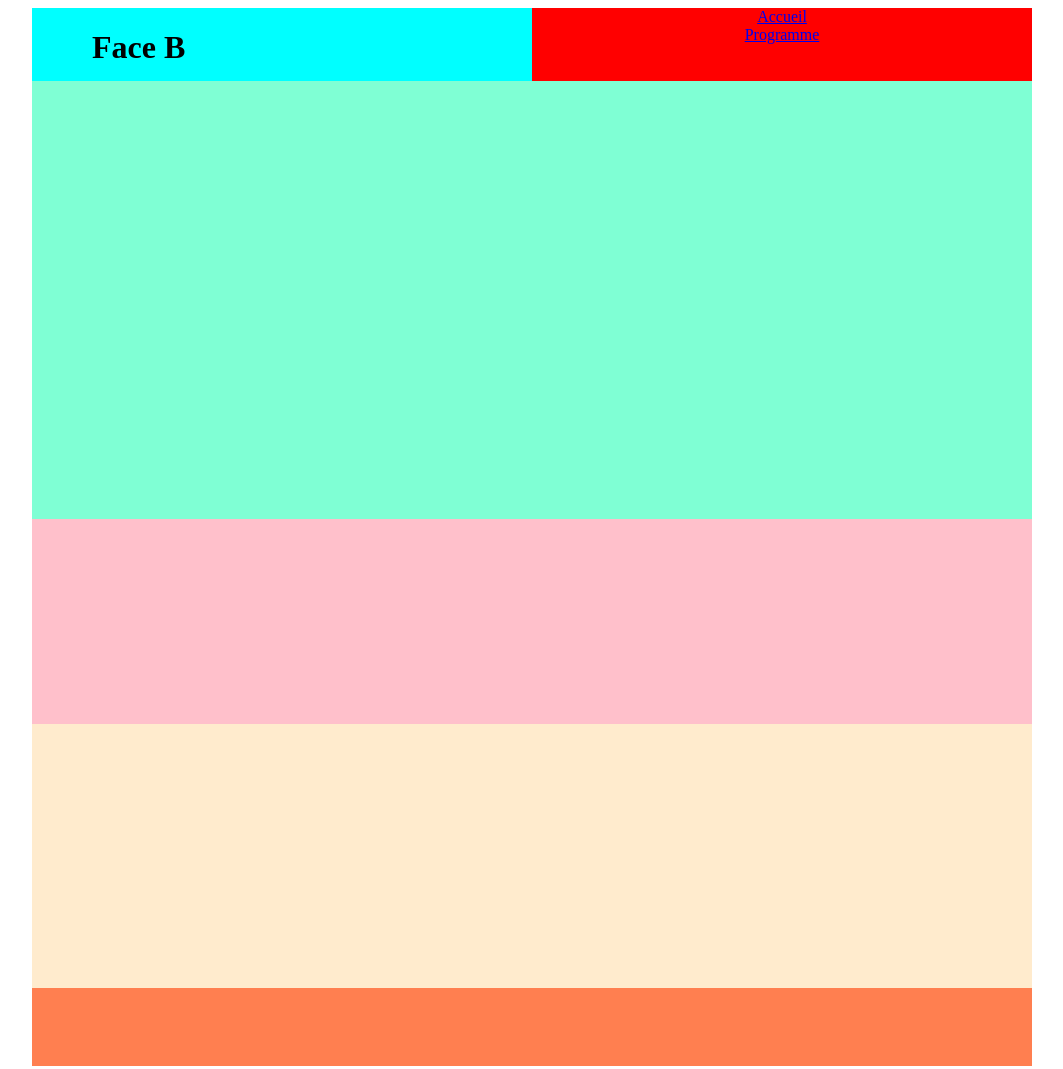
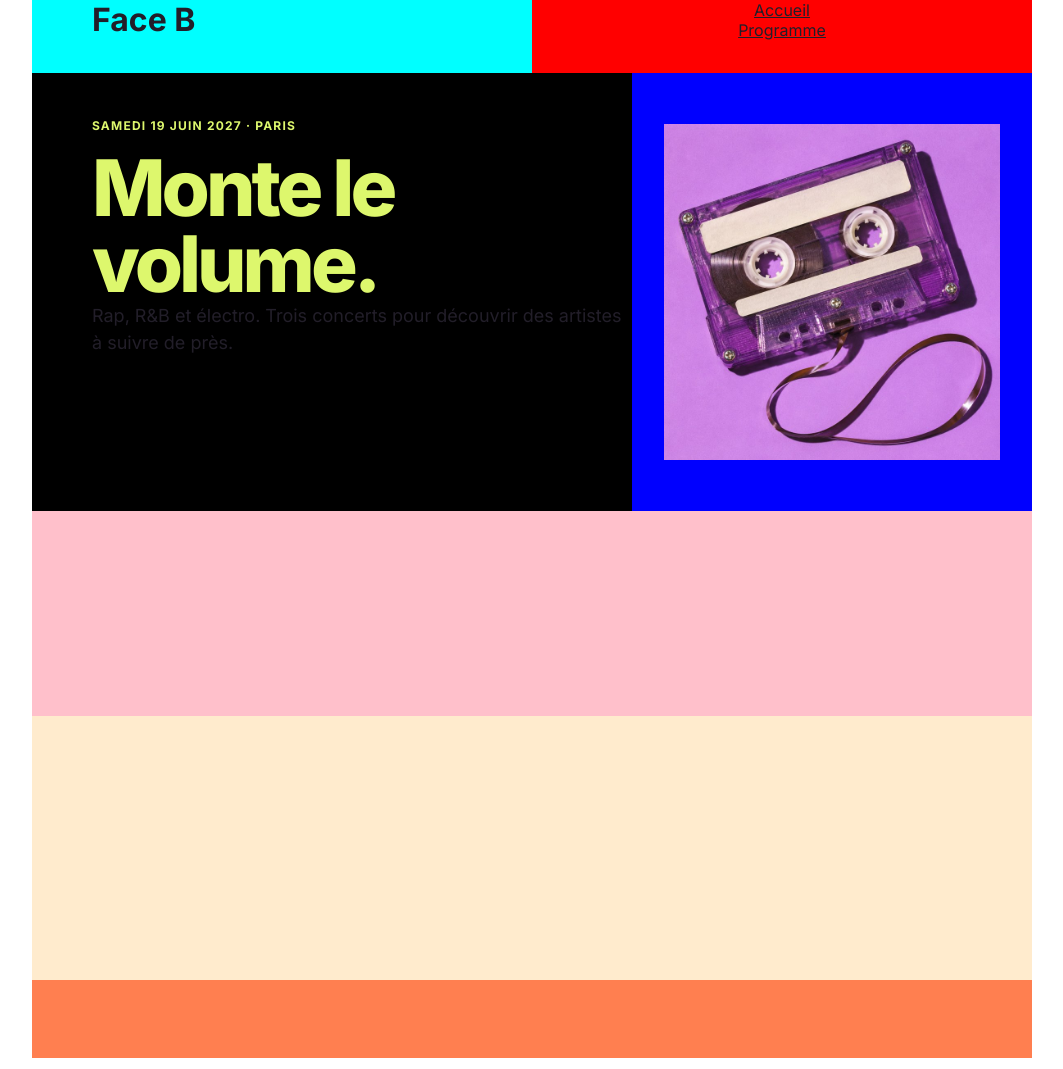
Before and after one commit to SoltaneJaGh/Site-face-B, a plain HTML site: page Index.html in a window 1280 px wide. Shown: the whole page, without its empty margins (108-1171 px from the left). Drawn offline with Linux system fonts and the light colour scheme.

Commit message:
troisième version

```diff
--- a/Index.html
+++ b/Index.html
@@ -19,7 +19,19 @@
           </div>
         </div>
       </div>
-      <div class="end-start"></div>
+      <div class="end-start">
+        <div class="es-left">
+          <p class="date">SAMEDI 19 JUIN 2027 · PARIS</p>
+          <h1 class="monte-volume">Monte le volume.</h1>
+          <p class="texte-info">
+            Rap, R&B et électro. Trois concerts pour découvrir des artistes à
+            suivre de près.
+          </p>
+        </div>
+        <div class="es-right">
+          <img class="cassette" src="cassette.jpg" alt="" />
+        </div>
+      </div>
       <div class="middle"></div>
       <div class="end-middle"></div>
       <div class="end"></div>
--- a/style.css
+++ b/style.css
@@ -1,3 +1,16 @@
+@import url("https://fonts.googleapis.com/css2?family=Inter:ital,opsz,wght@0,14..32,100..900;1,14..32,100..900&display=swap");
+
+@font-face {
+  font-family: "Inter";
+}
+
+* {
+  margin: 0px;
+  box-sizing: border-box;
+  font-family: Inter;
+  color: #221e29;
+}
+
 html {
   display: flex;
   flex-direction: row;
@@ -22,8 +35,27 @@ html {
   background-color: aquamarine;
   width: 1000px;
   height: 438px;
+  display: flex;
+  flex-direction: row;
 }
 
+.es-left {
+  height: 100%;
+  width: 60%;
+  background-color: black;
+  color: white;
+  padding-left: 60px;
+}
+
+.es-right {
+  height: 100%;
+  width: 40%;
+  background-color: blue;
+  display: flex;
+  flex-direction: row;
+  justify-content: center;
+  align-items: center;
+}
 .middle {
   background-color: pink;
   width: 1000px;
@@ -68,3 +100,37 @@ html {
   justify-content: center;
   align-items: center;
 }
+
+.cassette {
+  height: 336px;
+  width: 336px;
+}
+
+.monte-volume {
+  font-family: Inter;
+  font-weight: 800;
+  font-style: Bold;
+  font-size: 78px;
+  line-height: 76px;
+  letter-spacing: -4px;
+  color: #ddf76d;
+  margin-top: 15px;
+}
+
+.date {
+  font-weight: 700;
+  font-style: Bold;
+  font-size: 12px;
+  line-height: 16.8px;
+  letter-spacing: 1.2px;
+  color: #ddf76d;
+  margin-top: 45px;
+}
+
+.texte-info {
+  font-weight: 400;
+  font-style: Regular;
+  font-size: 18px;
+  line-height: 27px;
+  letter-spacing: 0px;
+}
```
Also changed, not shown: cassette.jpg (renamed from asset/cassette.jpg).
